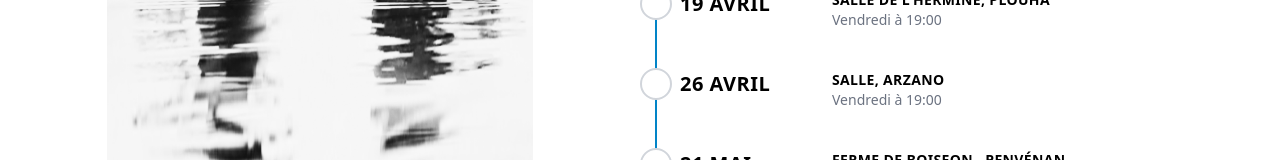
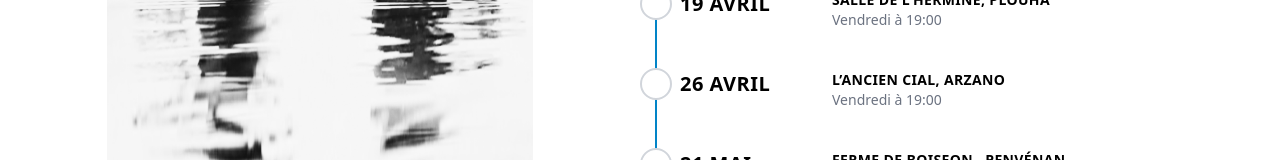
Before and after one commit to AlexandreKempf/en-tete-a-texte, a SvelteKit app: page /concerts in a window 1280 px wide. Shown: the part 542-702 px from the top of the page. Built offline with nearby package versions, Linux system fonts and the light colour scheme.

Commit message:
Update concerts.js

```diff
--- a/src/routes/concerts.js
+++ b/src/routes/concerts.js
@@ -207,7 +207,7 @@ export const concerts = [
     },
     {
         date: new Date(2024, 3, 26, 19),
-        place: "Salle, Arzano"
+        place: "L’ANCIEN CIAL, Arzano"
     },
     {
         date: new Date(2024, 4, 21, 19),
```
